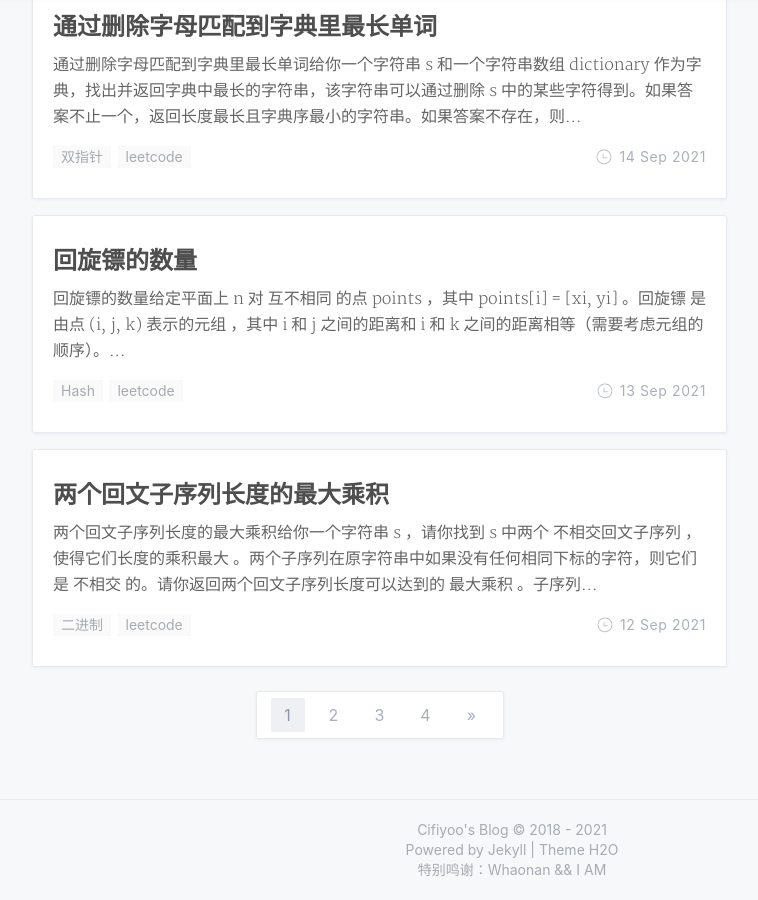
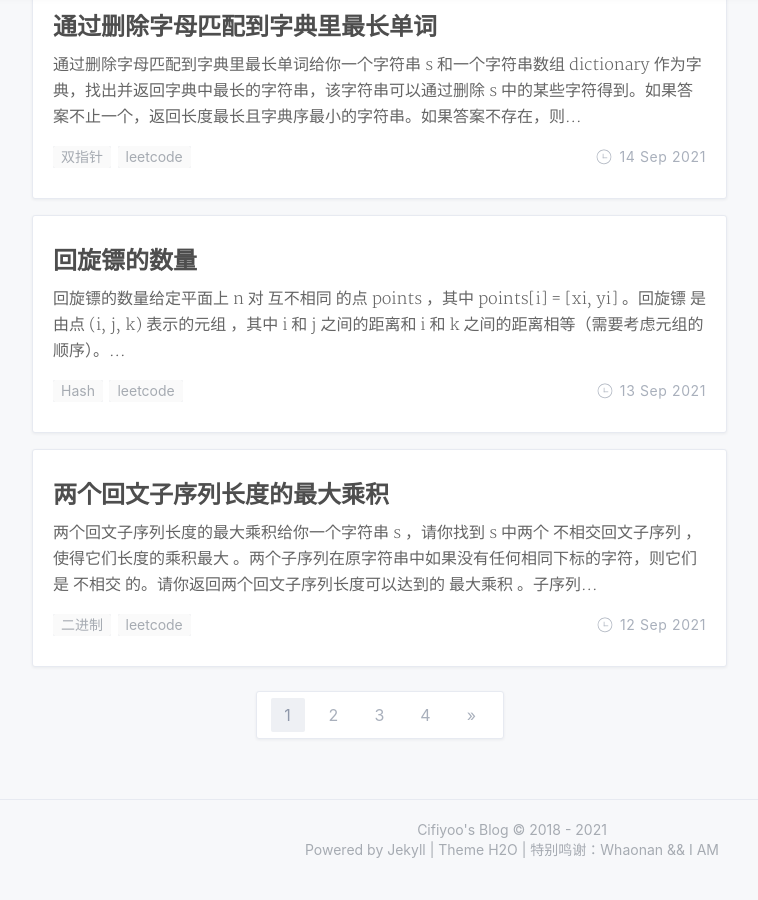
Before and after one commit to cifiyoo/cifiyoo.github.io, a Jekyll site: the page built from index.html, in a window 1280 px wide and 900 px high, scrolled down 1221 px. Shown: the whole window, without its empty margins (128-886 px from the left). Built offline with Jekyll 4.4.1, drawn with Linux system fonts in a browser that asks for light colours; nearby versions of some CDN libraries; the list of posts is cut into pages by our own code; a style sheet for code colours, icons or effects is not loaded.

Commit message:
Update footer.html

```diff
--- a/_includes/footer.html
+++ b/_includes/footer.html
@@ -7,6 +7,5 @@
   {% endunless %}
   {{ current }}
   </section>
-  <section>Powered by <a href="//jekyllrb.com">Jekyll</a> | <a href="https://github.com/kaeyleo/jekyll-theme-H2O">Theme H2O</a></section>
-  <section>特别鸣谢：Whaonan && I AM</section>
+  <section>Powered by <a href="//jekyllrb.com">Jekyll</a> | <a href="https://github.com/kaeyleo/jekyll-theme-H2O">Theme H2O</a> | <a>特别鸣谢：Whaonan && I AM</a></section>
 </footer>
```
